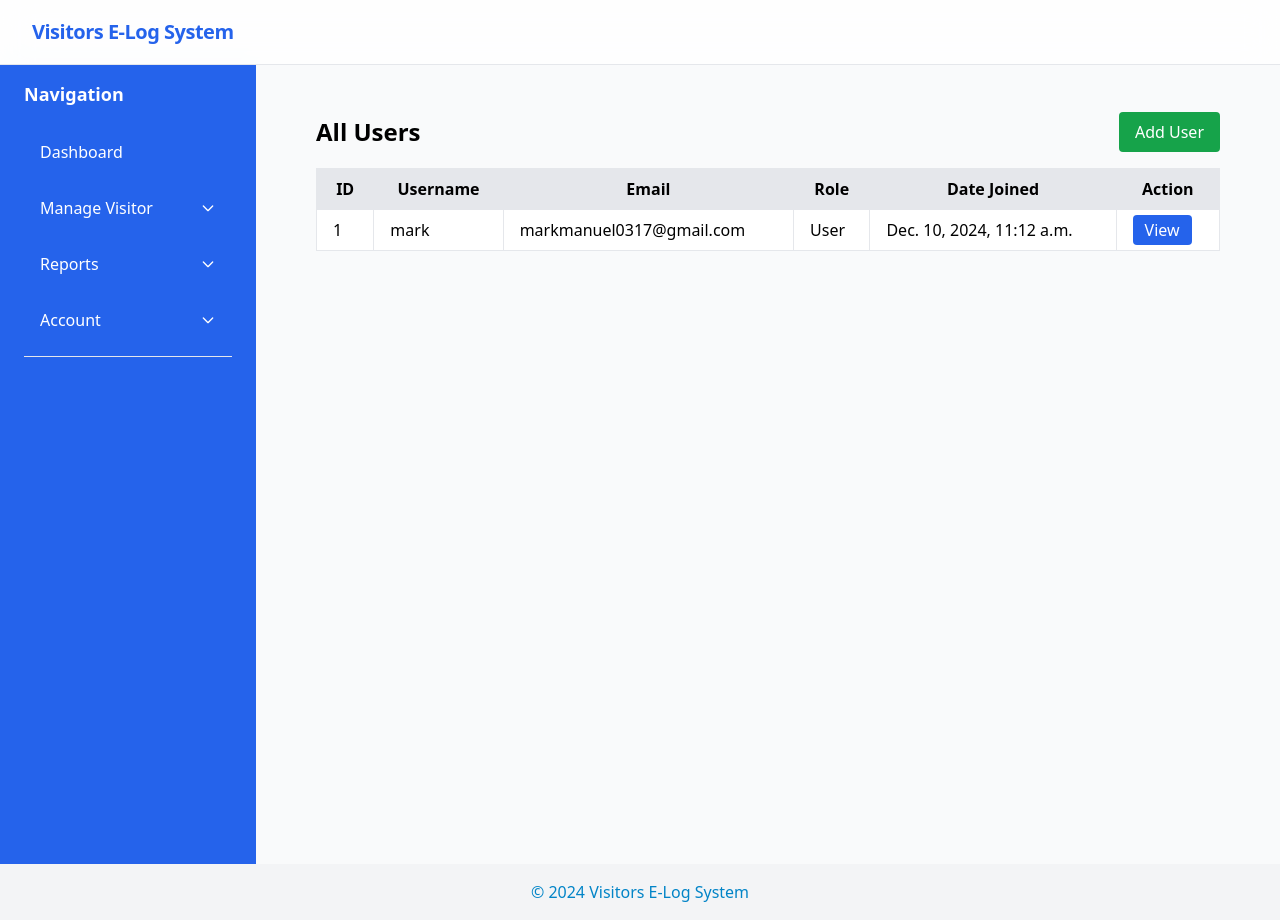
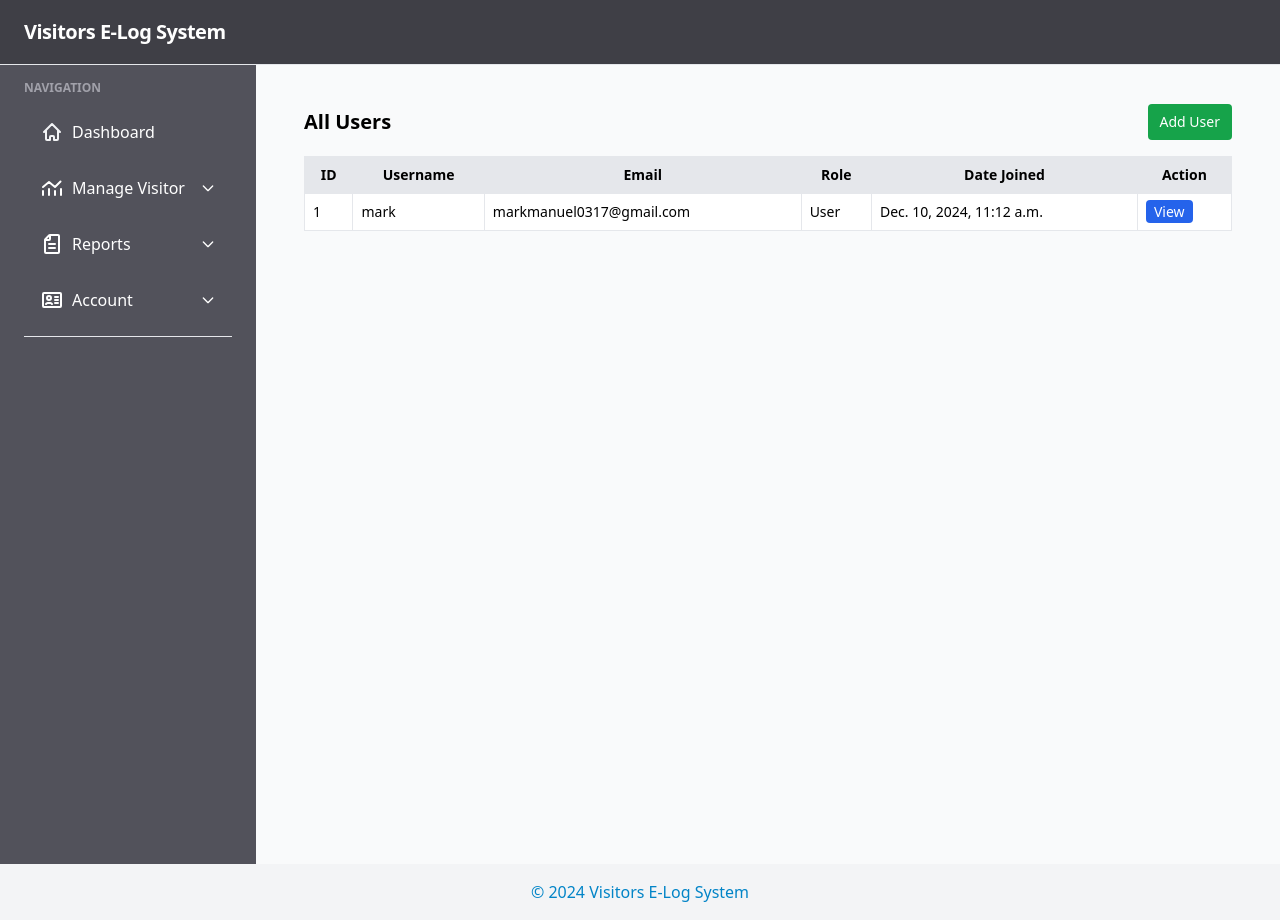
Before and after one commit to ch405maki/elog, a Django app: page /accounts/accounts/ in a window 1280 px wide. Run offline with Django 5.2, Linux system fonts and the light colour scheme; data comes from the database, SQL or seed files in the repository; both versions use the stored data as it was after the commit; some libraries are stand-ins or nearby versions.

Commit message:
Finalizing Design

```diff
--- a/accounts/urls.py
+++ b/accounts/urls.py
@@ -12,6 +12,8 @@ urlpatterns = [
 
     path('visitors/pending/', views.pending_visitors, name='pending_visitors'),
     path('visitors/approved/', views.approved_visitors, name='approved_visitors'),
+    path('visitor-out/', views.visitor_out_view, name='visitor_out'),
+    path('visitor-out/<int:visitor_id>/', views.mark_visitor_out, name='visitor_out_action'),
 
     path('approve/<int:id>/', views.approve_visitor, name='approve_visitor'),
     path('decline/<int:id>/', views.decline_visitor, name='decline_visitor'),
@@ -24,4 +26,5 @@ urlpatterns = [
     path('accounts/<int:user_id>/', views.user_detail, name='user_detail'),
     path('accounts/create/', views.create_user, name='create_user'),
 
+
 ]
--- a/accounts/views.py
+++ b/accounts/views.py
@@ -129,9 +129,9 @@ def save_visitor_log(request):
             to_whom=to_whom,
         )
         messages.success(request, 'Visitor log entry saved successfully!')
-        return redirect('visitor.index')
+        return redirect('visitor_out')
 
-    return render(request, 'visitor/index.html')
+    return render(request, 'visitor/visitor_out.html')
 
 @login_required
 def dashboard(request):
@@ -213,3 +213,19 @@ def create_user(request):
 
         user.save()
         return redirect('account_index')
+
+# View to display visitors with action 'In'
+def visitor_out_view(request):
+    visitors = VisitorLog.objects.filter(action='In')  # Filter visitors with action "In"
+    context = {
+        'visitors': visitors,
+    }
+    return render(request, 'visitor/visitor_out.html', context)
+
+# View to handle "Out" action
+def mark_visitor_out(request, visitor_id):
+    visitor = get_object_or_404(VisitorLog, id=visitor_id)
+    if request.method == 'POST':
+        visitor.action = 'Out'
+        visitor.save()
+    return redirect('visitor_out')
--- a/templates/account/index.html
+++ b/templates/account/index.html
@@ -3,12 +3,12 @@
 {% block title %}Account{% endblock %}
 
 {% block content %}
-    <div class="container mx-auto px-9 py-6">
+<div class="container mx-auto px-6 py-4 text-sm">
     <div class="flex justify-between items-center mb-4">
-            <h1 class="text-2xl font-bold">All Users</h1>
+        <h1 class="text-xl font-bold">All Users</h1>
         <button
             onclick="toggleModal()"
-                class="bg-green-600 text-white px-4 py-2 rounded hover:bg-green-700">
+            class="bg-green-600 text-white px-3 py-2 rounded hover:bg-green-700">
             Add User
         </button>
     </div>
@@ -17,44 +17,44 @@
     <div
         id="addUserModal"
         class="fixed inset-0 bg-gray-800 bg-opacity-50 flex items-center justify-center hidden">
-            <div class="bg-white rounded shadow-lg p-6 w-full max-w-md">
-                <h2 class="text-xl font-bold mb-4">Add User</h2>
+        <div class="bg-white rounded shadow-lg p-4 w-full max-w-md">
+            <h2 class="text-lg font-bold mb-4">Add User</h2>
             <form method="POST" action="{% url 'create_user' %}">
                 {% csrf_token %}
-                    <div class="mb-4">
+                <div class="mb-3">
                     <label for="username" class="block text-gray-700">Username</label>
                     <input
                         type="text"
                         id="username"
                         name="username"
                         required
-                            class="w-full border border-gray-300 rounded px-4 py-2">
+                        class="w-full border border-gray-300 rounded px-3 py-2">
                 </div>
-                    <div class="mb-4">
+                <div class="mb-3">
                     <label for="email" class="block text-gray-700">Email</label>
                     <input
                         type="email"
                         id="email"
                         name="email"
                         required
-                            class="w-full border border-gray-300 rounded px-4 py-2">
+                        class="w-full border border-gray-300 rounded px-3 py-2">
                 </div>
-                    <div class="mb-4">
+                <div class="mb-3">
                     <label for="password" class="block text-gray-700">Password</label>
                     <input
                         type="password"
                         id="password"
                         name="password"
                         required
-                            class="w-full border border-gray-300 rounded px-4 py-2">
+                        class="w-full border border-gray-300 rounded px-3 py-2">
                 </div>
-                    <div class="mb-4">
+                <div class="mb-3">
                     <label for="role" class="block text-gray-700">Role</label>
                     <select
                         id="role"
                         name="role"
                         required
-                            class="w-full border border-gray-300 rounded px-4 py-2">
+                        class="w-full border border-gray-300 rounded px-3 py-2">
                         <option value="user">User</option>
                         <option value="staff">Staff</option>
                         <option value="admin">Admin</option>
@@ -64,12 +64,12 @@
                     <button
                         type="button"
                         onclick="toggleModal()"
-                            class="bg-gray-500 text-white px-4 py-2 rounded hover:bg-gray-600 mr-2">
+                        class="bg-gray-500 text-white px-3 py-2 rounded hover:bg-gray-600 mr-2">
                         Cancel
                     </button>
                     <button
                         type="submit"
-                            class="bg-blue-600 text-white px-4 py-2 rounded hover:bg-blue-700">
+                        class="bg-blue-600 text-white px-3 py-2 rounded hover:bg-blue-700">
                         Save
                     </button>
                 </div>
@@ -81,21 +81,21 @@
         <table class="min-w-full bg-white border border-gray-200 rounded shadow-md">
             <thead class="bg-gray-200">
                 <tr>
-                        <th class="px-4 py-2 border">ID</th>
-                        <th class="px-4 py-2 border">Username</th>
-                        <th class="px-4 py-2 border">Email</th>
-                        <th class="px-4 py-2 border">Role</th>
-                        <th class="px-4 py-2 border">Date Joined</th>
-                        <th class="px-4 py-2 border">Action</th>
+                    <th class="px-2 py-2 border">ID</th>
+                    <th class="px-2 py-2 border">Username</th>
+                    <th class="px-2 py-2 border">Email</th>
+                    <th class="px-2 py-2 border">Role</th>
+                    <th class="px-2 py-2 border">Date Joined</th>
+                    <th class="px-2 py-2 border">Action</th>
                 </tr>
             </thead>
             <tbody>
                 {% for user in users %}
                 <tr class="hover:bg-gray-100">
-                        <td class="px-4 py-2 border">{{ user.id }}</td>
-                        <td class="px-4 py-2 border">{{ user.username }}</td>
-                        <td class="px-4 py-2 border">{{ user.email }}</td>
-                        <td class="px-4 py-2 border">
+                    <td class="px-2 py-2 border">{{ user.id }}</td>
+                    <td class="px-2 py-2 border">{{ user.username }}</td>
+                    <td class="px-2 py-2 border">{{ user.email }}</td>
+                    <td class="px-2 py-2 border">
                         {% if user.is_superuser %}
                             Admin
                         {% elif user.is_staff %}
@@ -104,16 +104,16 @@
                             User
                         {% endif %}
                     </td>
-                        <td class="px-4 py-2 border">{{ user.date_joined }}</td>
-                        <td class="px-4 py-2 border">
-                            <a href="{% url 'user_detail' user.id %}" class="bg-blue-600 text-white px-3 py-1 rounded hover:bg-blue-700">
+                    <td class="px-2 py-2 border">{{ user.date_joined }}</td>
+                    <td class="px-2 py-2 border">
+                        <a href="{% url 'user_detail' user.id %}" class="bg-blue-600 text-white px-2 py-0.5 rounded hover:bg-blue-700">
                             View
                         </a>
                     </td>
                 </tr>
                 {% empty %}
                 <tr>
-                        <td colspan="6" class="text-center px-4 py-2 border">No users found.</td>
+                    <td colspan="6" class="text-center px-2 py-2 border">No users found.</td>
                 </tr>
                 {% endfor %}
             </tbody>
--- a/templates/components/authLayout.html
+++ b/templates/components/authLayout.html
@@ -16,15 +16,15 @@
 <body class="bg-gray-50 min-h-screen flex flex-col">
 
     <!-- Top Navbar -->
-    <div class="fixed top-0 left-0 w-full z-50 bg-white border-b backdrop-blur-lg bg-opacity-80">
-        <div class="mx-auto max-w-7xl px-6 sm:px-6 lg:px-8 ">
+    <div class="fixed top-0 left-0 w-full z-50 bg-zinc-700 border-b ">
+        <div class="mx-auto max-w-full px-6 ">
             <div class="relative flex h-16 justify-between">
                 <div class="flex flex-1 items-stretch justify-start">
                     <a class="flex flex-shrink-0 items-center" href="#">
-                        <h1 class="text-xl font-bold tracking-tight text-blue-600">Visitors E-Log System</h1>
+                        <h1 class="text-xl font-bold tracking-tight text-white">Visitors E-Log System</h1>
                     </a>
                 </div>
-                <div class="flex-shrink-0 flex px-2 py-3 items-center space-x-4">
+                <div class="flex-shrink-0 flex py-3 items-center space-x-4">
                     {% if user.is_authenticated %}
                         <!-- Profile Picture -->
                         <img src="{{ user.profile.image.url|default:'https://via.placeholder.com/40' }}"
@@ -32,7 +32,7 @@
                              class="w-10 h-10 rounded-full border border-gray-300">
 
                         <!-- Welcome Message -->
-                        <div class="text-gray-800">
+                        <div class="text-white">
                             <span class="font-medium">Welcome, {{ user.username }}</span>
                         </div>
                     {% endif %}
@@ -45,29 +45,35 @@
     <!-- Layout with Sidebar -->
     <div class="flex pt-16">
         <!-- Sidebar -->
-        <nav class="bg-blue-600 text-white w-64 min-h-screen flex-shrink-0">
+        <nav class="bg-zinc-600 text-white w-64 min-h-screen flex-shrink-0">
             <div class="px-6 py-4">
-                <h2 class="text-lg font-semibold">Navigation</h2>
-                <ul class="mt-6 space-y-4">
+                <h2 class="text-xs text-zinc-400 font-semibold uppercase">Navigation</h2>
+                <ul class="mt-4 space-y-4">
                     <li>
-                        <a href="{% url 'dashboard' %}" class="flex items-center px-4 py-2 text-white hover:bg-blue-700 rounded">
+                        <a href="{% url 'dashboard' %}" class="flex items-center px-4 py-2 text-white hover:bg-zinc-700 rounded">
+                            <svg class="w-6 h-6 text-gray-100 mr-2" aria-hidden="true" xmlns="http://www.w3.org/2000/svg" width="24" height="24" fill="none" viewBox="0 0 24 24">
+                                <path stroke="currentColor" stroke-linecap="round" stroke-linejoin="round" stroke-width="2" d="m4 12 8-8 8 8M6 10.5V19a1 1 0 0 0 1 1h3v-3a1 1 0 0 1 1-1h2a1 1 0 0 1 1 1v3h3a1 1 0 0 0 1-1v-8.5"/>
+                            </svg>
                             Dashboard
                         </a>
                     </li>
                     <li>
                         <div>
-                            <button onclick="toggleDropdown('manageVisitorDropdown')" class="flex items-center w-full px-4 py-2 text-white hover:bg-blue-700 rounded focus:outline-none">
-                                Manage Visitor
+                            <button onclick="toggleDropdown('manageVisitorDropdown')" class="flex items-center w-full px-4 py-2 text-white hover:bg-zinc-700 rounded focus:outline-none">
+                                <svg class="w-6 h-6 text-white mr-2" aria-hidden="true" xmlns="http://www.w3.org/2000/svg" width="24" height="24" fill="none" viewBox="0 0 24 24">
+                                    <path stroke="currentColor" stroke-linecap="round" stroke-linejoin="round" stroke-width="2" d="M3 15v4m6-6v6m6-4v4m6-6v6M3 11l6-5 6 5 5.5-5.5"/>
+                                  </svg>
+                                  Manage Visitor
                                 <svg class="w-4 h-4 ml-auto" xmlns="http://www.w3.org/2000/svg" fill="none" viewBox="0 0 24 24" stroke="currentColor">
                                     <path stroke-linecap="round" stroke-linejoin="round" stroke-width="2" d="M19 9l-7 7-7-7"/>
                                 </svg>
                             </button>
-                            <ul id="manageVisitorDropdown" class="hidden bg-blue-700 mt-2 rounded">
+                            <ul id="manageVisitorDropdown" class="hidden bg-zinc-700 mt-2 rounded">
                                 <li>
-                                    <a href="{% url 'pending_visitors' %}" class="block px-4 py-2 hover:bg-blue-800">Pending Visitor</a>
+                                    <a href="{% url 'pending_visitors' %}" class="block px-4 py-2 hover:bg-zinc-800">Pending Visitor</a>
                                 </li>
                                 <li>
-                                    <a href="{% url 'approved_visitors' %}" class="block px-4 py-2 hover:bg-blue-800">Approved Visitor</a>
+                                    <a href="{% url 'approved_visitors' %}" class="block px-4 py-2 hover:bg-zinc-800">Approved Visitor</a>
                                 </li>
                             </ul>
                         </div>
@@ -75,33 +81,39 @@
 
                     <li>
                         <div>
-                            <button onclick="toggleDropdown('reportsDropdown')" class="flex items-center w-full px-4 py-2 text-white hover:bg-blue-700 rounded focus:outline-none">
-                                Reports
+                            <button onclick="toggleDropdown('reportsDropdown')" class="flex items-center w-full px-4 py-2 text-white hover:bg-zinc-700 rounded focus:outline-none">
+                                <svg class="w-6 h-6 text-white mr-2" aria-hidden="true" xmlns="http://www.w3.org/2000/svg" width="24" height="24" fill="none" viewBox="0 0 24 24">
+                                    <path stroke="currentColor" stroke-linecap="round" stroke-linejoin="round" stroke-width="2" d="M10 3v4a1 1 0 0 1-1 1H5m4 8h6m-6-4h6m4-8v16a1 1 0 0 1-1 1H6a1 1 0 0 1-1-1V7.914a1 1 0 0 1 .293-.707l3.914-3.914A1 1 0 0 1 9.914 3H18a1 1 0 0 1 1 1Z"/>
+                                  </svg>
+                                  Reports
                                 <svg class="w-4 h-4 ml-auto" xmlns="http://www.w3.org/2000/svg" fill="none" viewBox="0 0 24 24" stroke="currentColor">
                                     <path stroke-linecap="round" stroke-linejoin="round" stroke-width="2" d="M19 9l-7 7-7-7"/>
                                 </svg>
                             </button>
-                            <ul id="reportsDropdown" class="hidden bg-blue-700 mt-2 rounded">
+                            <ul id="reportsDropdown" class="hidden bg-zinc-700 mt-2 rounded">
                                 <li>
-                                    <a href="{% url 'visitor_reports' %}" class="block px-4 py-2 hover:bg-blue-800">Visitors Reports</a>
+                                    <a href="{% url 'visitor_reports' %}" class="block px-4 py-2 hover:bg-zinc-800">Visitors Reports</a>
                                 </li>
                             </ul>
                         </div>
                     </li>
                     <li>
                         <div>
-                            <button onclick="toggleDropdown('accountDropdown')" class="flex items-center w-full px-4 py-2 text-white hover:bg-blue-700 rounded focus:outline-none">
-                                Account
+                            <button onclick="toggleDropdown('accountDropdown')" class="flex items-center w-full px-4 py-2 text-white hover:bg-zinc-700 rounded focus:outline-none">
+                                <svg class="w-6 h-6 mr-2 text-white" aria-hidden="true" xmlns="http://www.w3.org/2000/svg" width="24" height="24" fill="none" viewBox="0 0 24 24">
+                                    <path stroke="currentColor" stroke-linecap="round" stroke-linejoin="round" stroke-width="2" d="M15 9h3m-3 3h3m-3 3h3m-6 1c-.306-.613-.933-1-1.618-1H7.618c-.685 0-1.312.387-1.618 1M4 5h16a1 1 0 0 1 1 1v12a1 1 0 0 1-1 1H4a1 1 0 0 1-1-1V6a1 1 0 0 1 1-1Zm7 5a2 2 0 1 1-4 0 2 2 0 0 1 4 0Z"/>
+                                  </svg>
+                                  Account
                                 <svg class="w-4 h-4 ml-auto" xmlns="http://www.w3.org/2000/svg" fill="none" viewBox="0 0 24 24" stroke="currentColor">
                                     <path stroke-linecap="round" stroke-linejoin="round" stroke-width="2" d="M19 9l-7 7-7-7"/>
                                 </svg>
                             </button>
-                            <ul id="accountDropdown" class="hidden bg-blue-700 mt-2 rounded">
+                            <ul id="accountDropdown" class="hidden bg-zinc-700 mt-2 rounded">
                                 <li>
-                                    <a href="{% url 'account_index' %}" class="block px-4 py-2 hover:bg-blue-800">View</a>
+                                    <a href="{% url 'account_index' %}" class="block px-4 py-2 hover:bg-zinc-800">View</a>
                                 </li>
                                 <li>
-                                    <a href="{% url 'account_manage' %}" class="block px-4 py-2 hover:bg-blue-800">Manage</a>
+                                    <a href="{% url 'account_manage' %}" class="block px-4 py-2 hover:bg-zinc-800">Manage</a>
                                 </li>
                             </ul>
                         </div>
@@ -114,7 +126,11 @@
                             {% if user.is_authenticated %}
                             <form action="{% url 'logout' %}" method="post" style="display:inline;">
                                 {% csrf_token %}
-                                <button type="submit" class="text-gray-800 hover:text-white bg-indigo-100 hover:bg-red-400 inline-flex items-center justify-center px-3 py-2 border border-transparent text-sm font-medium rounded-md shadow-sm ">Logout</button>
+                                <button type="submit" class="text-white  hover:text-red-400 inline-flex items-center justify-center px-3 py-2 border border-transparent font-medium">
+                                    <svg class="w-6 h-6 mr-2 " aria-hidden="true" xmlns="http://www.w3.org/2000/svg" width="24" height="24" fill="none" viewBox="0 0 24 24">
+                                        <path stroke="currentColor" stroke-linecap="round" stroke-linejoin="round" stroke-width="2" d="M20 12H8m12 0-4 4m4-4-4-4M9 4H7a3 3 0 0 0-3 3v10a3 3 0 0 0 3 3h2"/>
+                                      </svg>
+                                      Logout</button>
                             </form>
                             {% endif %}
                         </div>
--- a/templates/components/guestLayout.html
+++ b/templates/components/guestLayout.html
@@ -19,7 +19,7 @@
     </div>
 
     <!-- Footer -->
-    <footer class="text-center p-4 bg-gray-100 text-sky-600 z-40">
+    <footer class="text-center p-4 bg-gray-100 text-zinc-600 z-40">
         &copy; 2024 Visitors E-Log System
     </footer>
 </body>
--- a/templates/components/nav.html
+++ b/templates/components/nav.html
@@ -26,12 +26,12 @@
             <div class="relative flex h-16 justify-between">
                 <div class="flex flex-1 items-stretch justify-start">
                     <a class="flex flex-shrink-0 items-center" href="{% url 'landingPage'%}">
-                        <h1 class="text-xl font-bold tracking-tight text-sky-700">Visitors E-Log System</h1>
+                        <h1 class="text-xl font-bold tracking-tight text-zinc-700">Visitors E-Log System</h1>
                     </a>
                 </div>
                 <div class="flex-shrink-0 flex px-2 py-3 items-center space-x-8">
-                    <a href="#" class="text-sky-700 hover:text-sky-700 text-sm font-medium">Home</a>
-                    <a class="text-sky-800 bg-sky-100 hover:bg-sky-200 inline-flex items-center justify-center px-3 py-2 border border-transparent text-sm font-medium rounded-md shadow-sm "
+                    <a href="#" class="text-zinc-700 hover:text-zinc-700 text-sm font-medium">Home</a>
+                    <a class="text-zinc-800 bg-zinc-100 hover:bg-zinc-200 inline-flex items-center justify-center px-3 py-2 border border-transparent text-sm font-medium rounded-md shadow-sm "
                         href="{% url 'login' %}">Login
                     </a>
                 </div>
```
Also changed, not shown: accounts/models.py (+7 -0 lines), templates/account/manage.html (+20 -17 lines), templates/landingPage.html (+4 -4 lines), templates/reports/visitor_reports.html (+20 -16 lines), templates/visitor/approved_list.html (+25 -12 lines), templates/visitor/pending_list.html (+24 -15 lines), templates/visitor/visitor_out.html (added, +56 -0 lines), accounts/migrations/0008_visitorlog_action.py (added), eVoting.sqlite3. Lines whose indentation alone changed are shown as unchanged.
